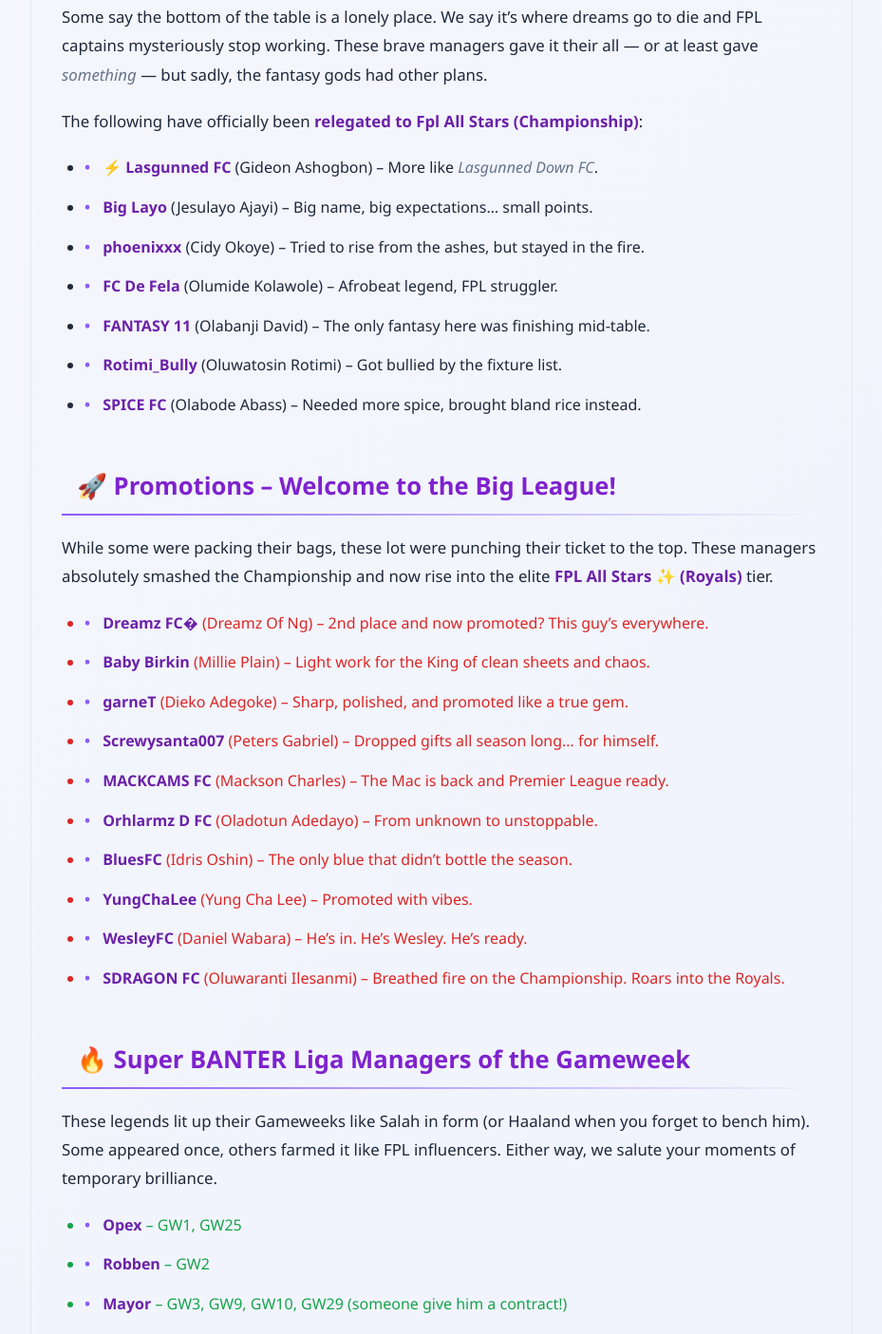
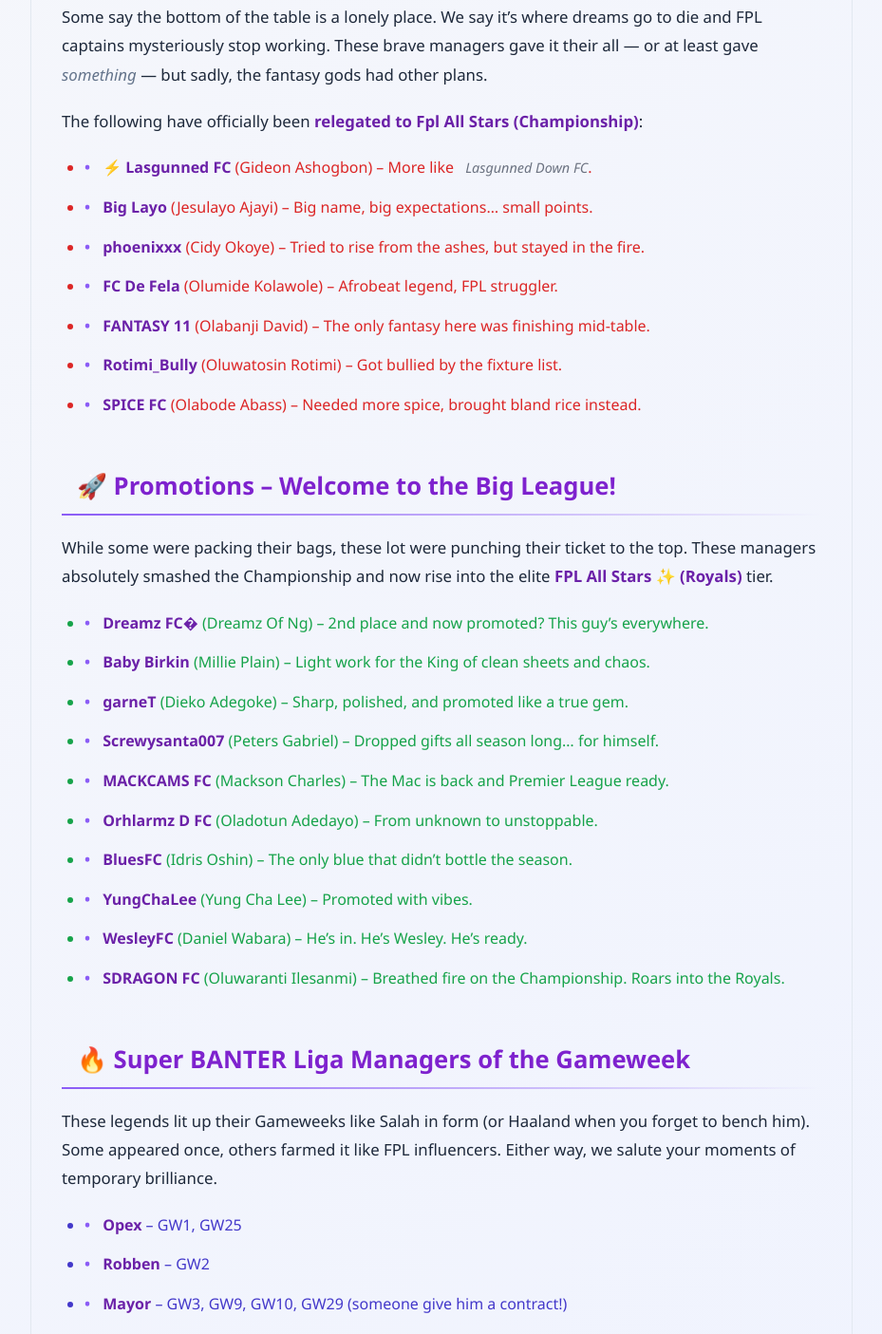
Before and after one commit to hulk6009/fpl-super-banter-blog, a plain HTML site: page index.html in a window 1280 px wide. Shown: the part 2160-3565 px from the top of the page at 95% size, without its empty margins (175-1104 px from the left). Drawn offline with Linux system fonts and the light colour scheme.

Commit message:
Update styles.css

```diff
--- a/styles.css
+++ b/styles.css
@@ -41,10 +41,12 @@
   background: linear-gradient(90deg, #8b5cf6, transparent);
 }
 
+/* Section-specific background colors */
 h2:nth-of-type(1) { background-color: #f5f3ff; } /* Champion */
 h2:nth-of-type(2) { background-color: #f0fdf4; } /* Promotions */
 h2:nth-of-type(3) { background-color: #fff1f2; } /* Relegations */
-h2:nth-of-type(4) { background-color: #eff6ff; } /* What's Next */
+h2:nth-of-type(4) { background-color: #fffbeb; } /* Managers of GW */
+h2:nth-of-type(5) { background-color: #eff6ff; } /* What's Next */
 
 p {
   margin-bottom: 1.2rem;
@@ -101,14 +103,20 @@
 }
 
 /* Special styling for relegation list */
-ul:nth-last-of-type(2) li {
+ul:nth-last-of-type(3) li {
   color: #dc2626;
   font-weight: 500;
 }
 
 /* Special styling for promotion list */
+ul:nth-last-of-type(2) li {
+  color: #16a34a;
+  font-weight: 500;
+}
+
+/* Gameweek managers list styling */
 ul:last-of-type li {
-  color: #16a34a;
+  color: #4338ca;
   font-weight: 500;
 }
 
@@ -132,3 +140,15 @@
     font-size: 1.4rem;
   }
 }
+
+/* Special styling for Gameweek numbers */
+li strong + em {
+  color: #6b7280;
+  font-size: 0.9rem;
+  margin-left: 0.5rem;
+}
+
+/* Emoji decorations */
+h2::after {
+  margin-left: 0.5rem;
+}
```
